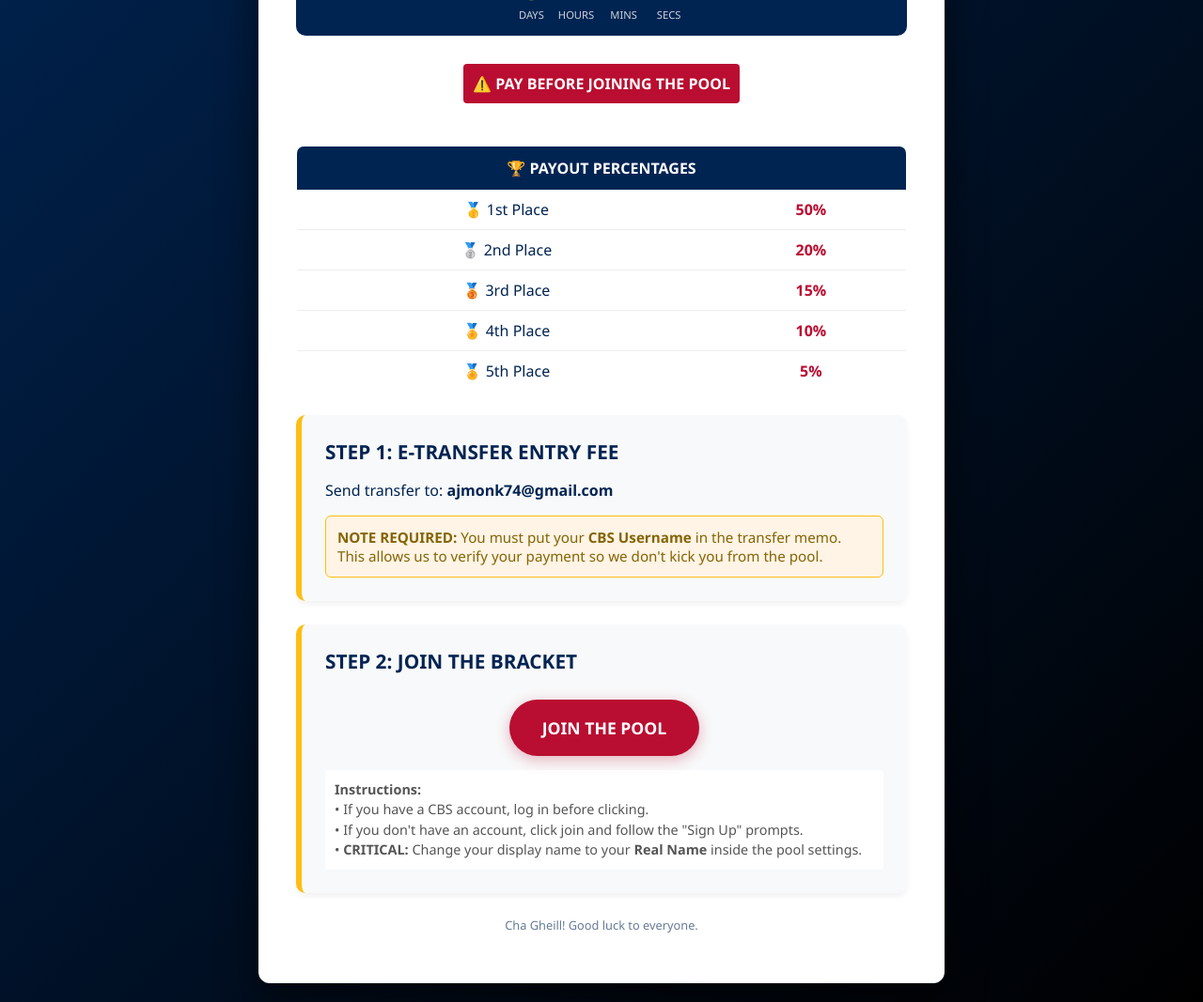
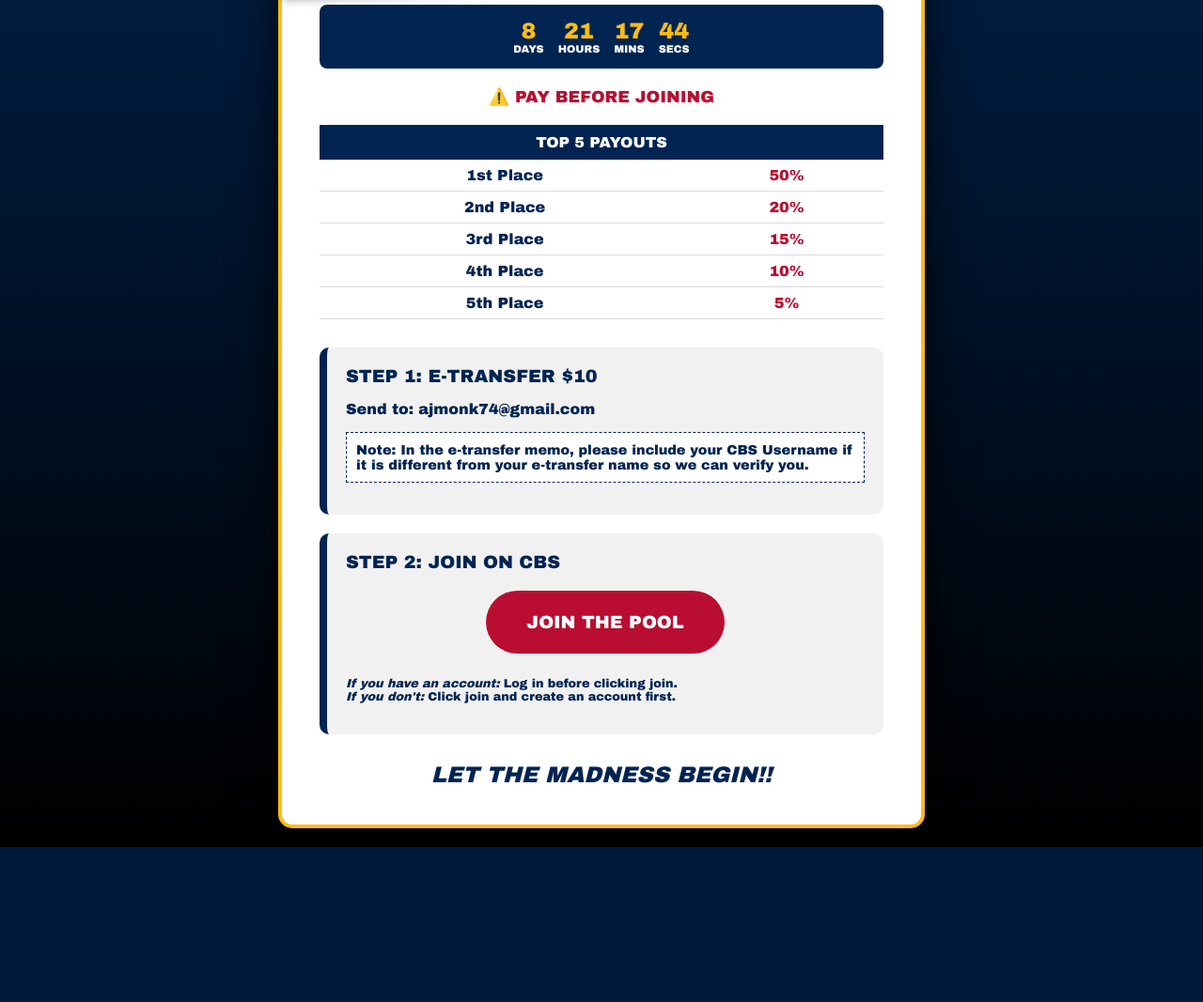
Before and after one commit to Davissavage1/Monk-Madness, a plain HTML site: page index.html in a window 1280 px wide. Shown: the part 267-1334 px from the top of the page at 94% size. After the commit the page ends 1169 px from the top, so only its background shows below. Drawn offline with Linux system fonts and the light colour scheme.

Commit message:
Update index.html

```diff
--- a/index.html
+++ b/index.html
@@ -3,24 +3,22 @@
 <head>
     <meta charset="UTF-8">
     <meta name="viewport" content="width=device-width, initial-scale=1.0">
-    <title>Monk Madness 2026 | Queen's University</title>
+    <title>Monk Madness 2026</title>
     <style>
         :root {
-            /* Queen's Official Tricolour Palette */
-            --queens-blue: #002452;
-            --queens-red: #b90e31;
-            --queens-gold: #febd11;
+            --blue: #002452;
+            --red: #b90e31;
+            --gold: #febd11;
             --bg: #001a3a;
             --card-bg: #ffffff;
             --text-dark: #002452;
-            --text-light: #ffffff;
         }
 
         body {
-            font-family: 'Segoe UI', Tahoma, Geneva, Verdana, sans-serif;
+            font-family: 'Arial Black', Gadget, sans-serif;
             background-color: var(--bg);
-            background-image: linear-gradient(135deg, var(--queens-blue) 0%, #000 100%);
-            color: var(--text-light);
+            background-image: linear-gradient(180deg, var(--blue) 0%, #000 100%);
+            color: white;
             margin: 0;
             display: flex;
             justify-content: center;
@@ -30,246 +28,171 @@
         }
 
         .container {
-            max-width: 650px;
+            max-width: 600px;
             width: 100%;
             background: var(--card-bg);
             padding: 40px;
-            border-radius: 12px;
-            box-shadow: 0 20px 40px rgba(0,0,0,0.6);
-            border-top: 8px solid var(--queens-red);
+            border-radius: 15px;
+            box-shadow: 0 15px 50px rgba(0,0,0,0.8);
+            border: 4px solid var(--gold);
             text-align: center;
             color: var(--text-dark);
         }
 
         h1 {
-            color: var(--queens-blue);
-            font-size: 2.8rem;
-            margin-bottom: 5px;
-            font-weight: 900;
+            color: var(--blue);
+            font-size: 2.5rem;
+            margin-bottom: 0;
             text-transform: uppercase;
         }
 
-        .subtitle {
-            color: var(--queens-red);
-            font-weight: bold;
-            font-size: 1.1rem;
-            margin-bottom: 20px;
-            letter-spacing: 1px;
+        .entry-banner {
+            background: var(--red);
+            color: white;
+            font-size: 2rem;
+            padding: 10px;
+            margin: 20px -40px;
+            transform: rotate(-2deg);
+            box-shadow: 0 4px 10px rgba(0,0,0,0.3);
         }
 
-        /* Countdown Timer Styling */
         #timer {
             display: flex;
             justify-content: center;
             gap: 15px;
-            margin-bottom: 30px;
-            background: var(--queens-blue);
+            margin: 20px 0;
+            background: var(--blue);
             padding: 15px;
-            border-radius: 10px;
-            color: white;
+            border-radius: 8px;
         }
 
-        .timer-segment {
-            display: flex;
-            flex-direction: column;
+        .timer-segment { display: flex; flex-direction: column; }
+        .timer-value { font-size: 1.5rem; font-weight: bold; color: var(--gold); }
+        .timer-label { font-size: 0.7rem; color: white; text-transform: uppercase; }
+
+        .warning {
+            color: var(--red);
+            font-weight: 900;
+            margin-bottom: 20px;
+            text-transform: uppercase;
+            font-size: 1.1rem;
         }
 
-        .timer-value {
-            font-size: 1.8rem;
-            font-weight: bold;
-            color: var(--queens-gold);
+        table {
+            width: 100%;
+            margin-bottom: 30px;
+            border-collapse: collapse;
         }
 
-        .timer-label {
-            font-size: 0.7rem;
-            text-transform: uppercase;
-            opacity: 0.8;
-        }
+        th { background: var(--blue); color: white; padding: 10px; }
+        td { padding: 8px; border-bottom: 1px solid #ddd; font-weight: bold; }
+        .payout-val { color: var(--red); }
 
         .step-card {
-            background: #f8f9fa;
-            padding: 25px;
+            background: #f1f1f1;
+            padding: 20px;
             border-radius: 10px;
-            margin-bottom: 25px;
+            margin-bottom: 20px;
             text-align: left;
-            border-left: 6px solid var(--queens-gold);
-            box-shadow: 0 4px 6px rgba(0,0,0,0.05);
+            border-left: 8px solid var(--blue);
         }
 
         .step-title {
-            font-size: 1.3rem;
+            font-size: 1.2rem;
             font-weight: bold;
-            color: var(--queens-blue);
-            margin-bottom: 12px;
+            color: var(--blue);
+            margin-bottom: 5px;
             display: block;
-        }
-
-        .important-note {
-            background: #fff4e5;
-            border: 1px solid var(--queens-gold);
-            padding: 12px;
-            border-radius: 6px;
-            font-size: 0.95rem;
-            margin-top: 15px;
-            color: #856404;
         }
 
         .btn {
             display: inline-block;
-            background: var(--queens-red);
+            background: var(--red);
             color: white;
-            padding: 18px 35px;
+            padding: 20px 40px;
             border-radius: 50px;
             text-decoration: none;
             font-weight: bold;
-            font-size: 1.1rem;
-            margin-top: 15px;
-            transition: all 0.3s ease;
-            box-shadow: 0 4px 15px rgba(185, 14, 49, 0.3);
+            font-size: 1.2rem;
+            margin: 15px 0;
+            transition: 0.3s;
+            border: 3px solid transparent;
         }
 
         .btn:hover {
-            background: var(--queens-blue);
-            transform: translateY(-2px);
-            box-shadow: 0 6px 20px rgba(0, 36, 82, 0.4);
+            background: var(--blue);
+            border-color: var(--gold);
+            transform: scale(1.05);
         }
 
-        table {
-            width: 100%;
-            margin: 25px 0;
-            border-collapse: collapse;
-            overflow: hidden;
-            border-radius: 8px;
-            border: 1px solid #ddd;
-        }
-
-        th {
-            background: var(--queens-blue);
-            color: white;
-            padding: 12px;
-        }
-
-        td {
-            padding: 10px;
-            border-bottom: 1px solid #eee;
-            font-weight: 500;
-        }
-
-        .highlight-payout {
-            color: var(--queens-red);
-            font-weight: 800;
-        }
-
-        .warning-text {
-            background: var(--queens-red);
-            color: white;
-            padding: 10px;
-            font-weight: bold;
-            border-radius: 4px;
-            margin-bottom: 20px;
-            display: inline-block;
-        }
-
-        .instruction-text {
-            font-size: 0.9rem;
-            color: #555;
-            margin-top: 15px;
-            line-height: 1.5;
-            padding: 10px;
-            background: #fff;
-            border-radius: 4px;
+        .footer-tag {
+            font-style: italic;
+            font-weight: 900;
+            font-size: 1.5rem;
+            color: var(--blue);
+            margin-top: 30px;
+            text-transform: uppercase;
         }
     </style>
 </head>
 <body>
 
 <div class="container">
-    <h1>MONK MADNESS</h1>
-    <p class="subtitle">QUEEN'S UNIVERSITY POOL 2026</p>
+    <h1>MONK MADNESS 2026 POOL</h1>
+    <div class="entry-banner">$10 ENTRY FEE</div>
 
     <div id="timer">
-        <div class="timer-segment">
-            <span class="timer-value" id="days">00</span>
-            <span class="timer-label">Days</span>
-        </div>
-        <div class="timer-segment">
-            <span class="timer-value" id="hours">00</span>
-            <span class="timer-label">Hours</span>
-        </div>
-        <div class="timer-segment">
-            <span class="timer-value" id="minutes">00</span>
-            <span class="timer-label">Mins</span>
-        </div>
-        <div class="timer-segment">
-            <span class="timer-value" id="seconds">00</span>
-            <span class="timer-label">Secs</span>
-        </div>
+        <div class="timer-segment"><span class="timer-value" id="days">00</span><span class="timer-label">Days</span></div>
+        <div class="timer-segment"><span class="timer-value" id="hours">00</span><span class="timer-label">Hours</span></div>
+        <div class="timer-segment"><span class="timer-value" id="minutes">00</span><span class="timer-label">Mins</span></div>
+        <div class="timer-segment"><span class="timer-value" id="seconds">00</span><span class="timer-label">Secs</span></div>
     </div>
 
-    <div class="warning-text">⚠️ PAY BEFORE JOINING THE POOL</div>
+    <div class="warning">⚠️ PAY BEFORE JOINING</div>
 
     <table>
-        <thead>
-            <tr>
-                <th colspan="2">🏆 PAYOUT PERCENTAGES</th>
-            </tr>
-        </thead>
+        <thead><tr><th colspan="2">TOP 5 PAYOUTS</th></tr></thead>
         <tbody>
-            <tr><td>🥇 1st Place</td><td class="highlight-payout">50%</td></tr>
-            <tr><td>🥈 2nd Place</td><td class="highlight-payout">20%</td></tr>
-            <tr><td>🥉 3rd Place</td><td class="highlight-payout">15%</td></tr>
-            <tr><td>🏅 4th Place</td><td class="highlight-payout">10%</td></tr>
-            <tr><td>🏅 5th Place</td><td class="highlight-payout">5%</td></tr>
+            <tr><td>1st Place</td><td class="payout-val">50%</td></tr>
+            <tr><td>2nd Place</td><td class="payout-val">20%</td></tr>
+            <tr><td>3rd Place</td><td class="payout-val">15%</td></tr>
+            <tr><td>4th Place</td><td class="payout-val">10%</td></tr>
+            <tr><td>5th Place</td><td class="payout-val">5%</td></tr>
         </tbody>
     </table>
 
     <div class="step-card">
-        <span class="step-title">STEP 1: E-TRANSFER ENTRY FEE</span>
-        <p>Send transfer to: <strong>ajmonk74@gmail.com</strong></p>
-        <div class="important-note">
-            <strong>NOTE REQUIRED:</strong> You must put your <strong>CBS Username</strong> in the transfer memo. This allows us to verify your payment so we don't kick you from the pool.
-        </div>
+        <span class="step-title">STEP 1: E-TRANSFER $10</span>
+        <p>Send to: <strong>ajmonk74@gmail.com</strong></p>
+        <p style="font-size: 0.9rem; border: 1px dashed var(--blue); padding: 10px; background: white;">
+            <strong>Note:</strong> In the e-transfer memo, please include your <strong>CBS Username</strong> if it is different from your e-transfer name so we can verify you.
+        </p>
     </div>
 
     <div class="step-card">
-        <span class="step-title">STEP 2: JOIN THE BRACKET</span>
+        <span class="step-title">STEP 2: JOIN ON CBS</span>
         <center>
-            <a href="https://picks.cbssports.com/college-basketball/ncaa-tournament/bracket/pools/kbxw63b2ge3demrtg4ytm===/join?pool-join-key=IEHC8juYsGYq4GGz4FkTgvFEi0zZdAfe&ttag=BPM26_and_cbsinvm" class="btn">JOIN THE POOL</a>
+            <a href="https://picks.cbssports.com/college-basketball/ncaa-tournament/bracket/pools/kbxw63b2ge3demrtg4ytm===/join?pool-join-key=IEHC8juYsGYq4GGz4FkTgvFEi0zZdAfe&ttag=BPM26_and_cbsinvm" target="_blank" class="btn">JOIN THE POOL</a>
         </center>
-
-        <div class="instruction-text">
-            <strong>Instructions:</strong><br>
-            • If you have a CBS account, log in before clicking.<br>
-            • If you don't have an account, click join and follow the "Sign Up" prompts.<br>
-            • <strong>CRITICAL:</strong> Change your display name to your <strong>Real Name</strong> inside the pool settings.
-        </div>
+        <p style="font-size: 0.8rem; margin-top: 10px;">
+            <em>If you have an account:</em> Log in before clicking join.<br>
+            <em>If you don't:</em> Click join and create an account first.
+        </p>
     </div>
 
-    <p style="font-size: 0.8rem; opacity: 0.6;">Cha Gheill! Good luck to everyone.</p>
+    <div class="footer-tag">LET THE MADNESS BEGIN!!</div>
 </div>
 
 <script>
-    // Set the date we're counting down to (Selection Sunday 2026)
     const countDownDate = new Date("Mar 15, 2026 18:00:00").getTime();
-
     const x = setInterval(function() {
         const now = new Date().getTime();
         const distance = countDownDate - now;
-
-        const days = Math.floor(distance / (1000 * 60 * 60 * 24));
-        const hours = Math.floor((distance % (1000 * 60 * 60 * 24)) / (1000 * 60 * 60));
-        const minutes = Math.floor((distance % (1000 * 60 * 60)) / (1000 * 60));
-        const seconds = Math.floor((distance % (1000 * 60)) / 1000);
-
-        document.getElementById("days").innerHTML = days;
-        document.getElementById("hours").innerHTML = hours;
-        document.getElementById("minutes").innerHTML = minutes;
-        document.getElementById("seconds").innerHTML = seconds;
-
-        if (distance < 0) {
-            clearInterval(x);
-            document.getElementById("timer").innerHTML = "LET THE MADNESS BEGIN!";
-        }
+        document.getElementById("days").innerHTML = Math.floor(distance / (1000 * 60 * 60 * 24));
+        document.getElementById("hours").innerHTML = Math.floor((distance % (1000 * 60 * 60 * 24)) / (1000 * 60 * 60));
+        document.getElementById("minutes").innerHTML = Math.floor((distance % (1000 * 60 * 60)) / (1000 * 60));
+        document.getElementById("seconds").innerHTML = Math.floor((distance % (1000 * 60)) / 1000);
+        if (distance < 0) { clearInterval(x); document.getElementById("timer").innerHTML = "BRACKETS LOCKED"; }
     }, 1000);
 </script>
 
```
